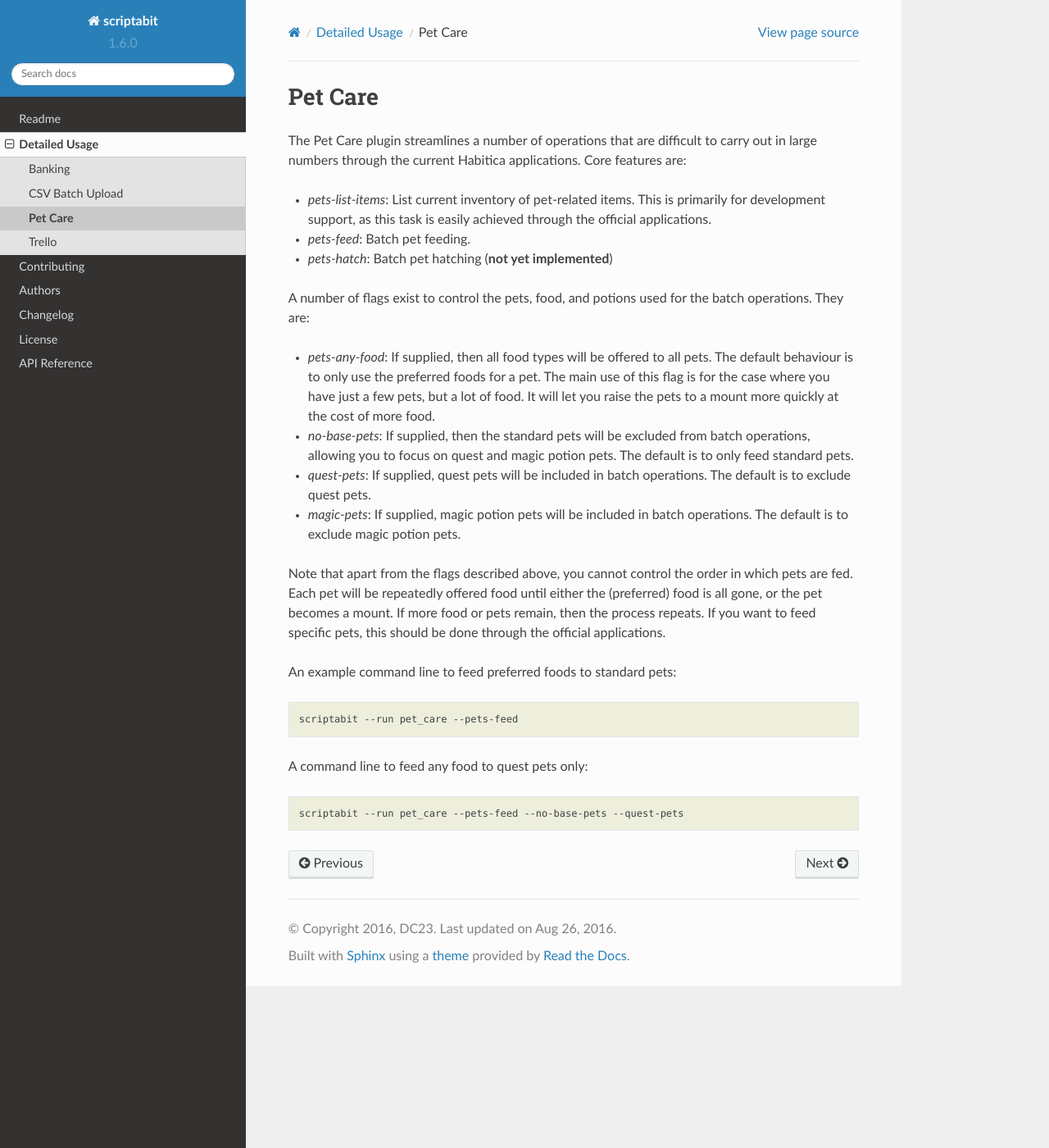
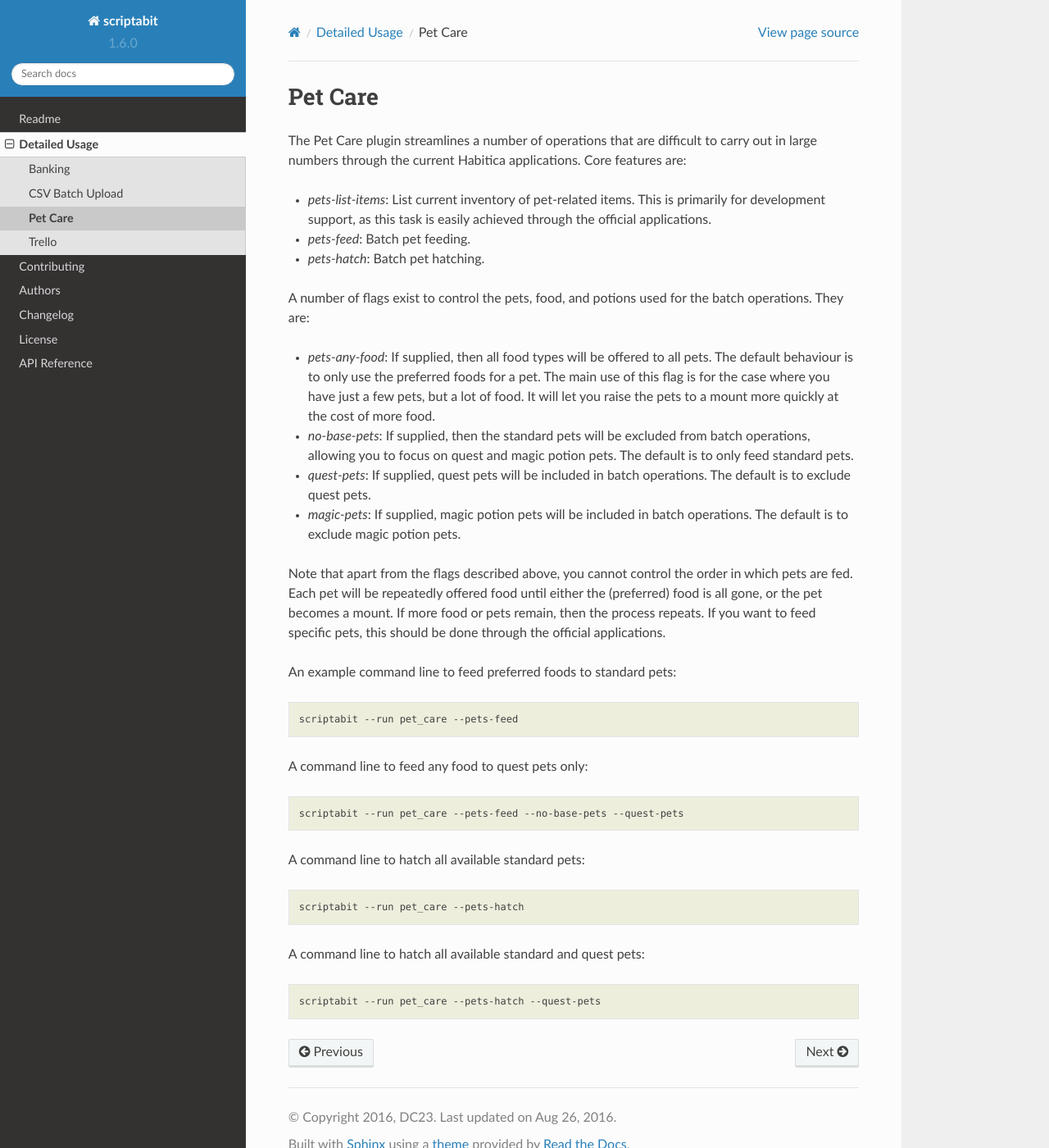
Before and after one commit to DC23/scriptabit, a Sphinx documentation site: the page built from docs/usage/petcare.rst, in a window 1280 px wide and 1400 px high. Shown: the whole window at 82% size. Built offline with Sphinx 7.4.7 and the Read the Docs theme 2.0.0, drawn with Linux system fonts in a browser that asks for light colours.

Commit message:
updated pet care docs with hatching info

```diff
--- a/docs/usage/petcare.rst
+++ b/docs/usage/petcare.rst
@@ -9,7 +9,7 @@
   primarily for development support, as this task is easily achieved through the
   official applications.
 - `pets-feed`: Batch pet feeding.
-- `pets-hatch`: Batch pet hatching (**not yet implemented**)
+- `pets-hatch`: Batch pet hatching.
 
 A number of flags exist to control the pets, food, and potions used for
 the batch operations. They are:
@@ -40,3 +40,11 @@
 A command line to feed any food to quest pets only::
 
     scriptabit --run pet_care --pets-feed --no-base-pets --quest-pets
+
+A command line to hatch all available standard pets::
+
+    scriptabit --run pet_care --pets-hatch
+
+A command line to hatch all available standard and quest pets::
+
+    scriptabit --run pet_care --pets-hatch --quest-pets
```
